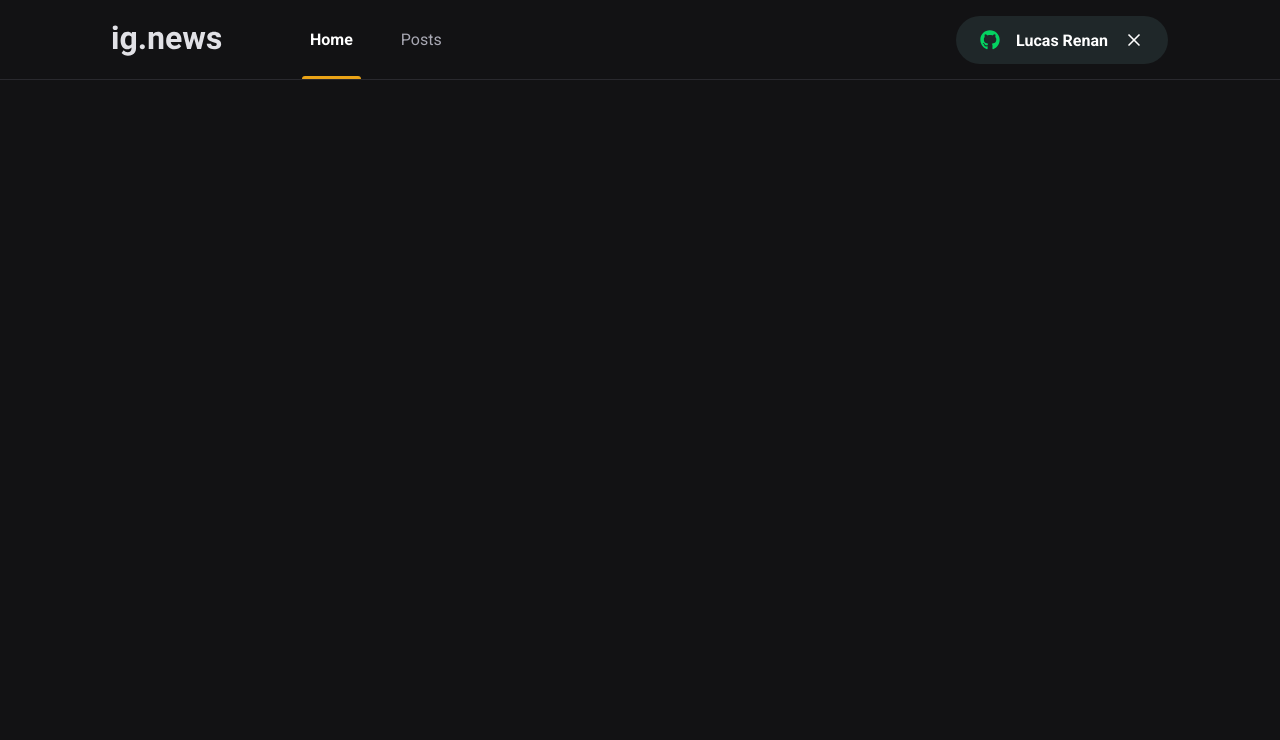
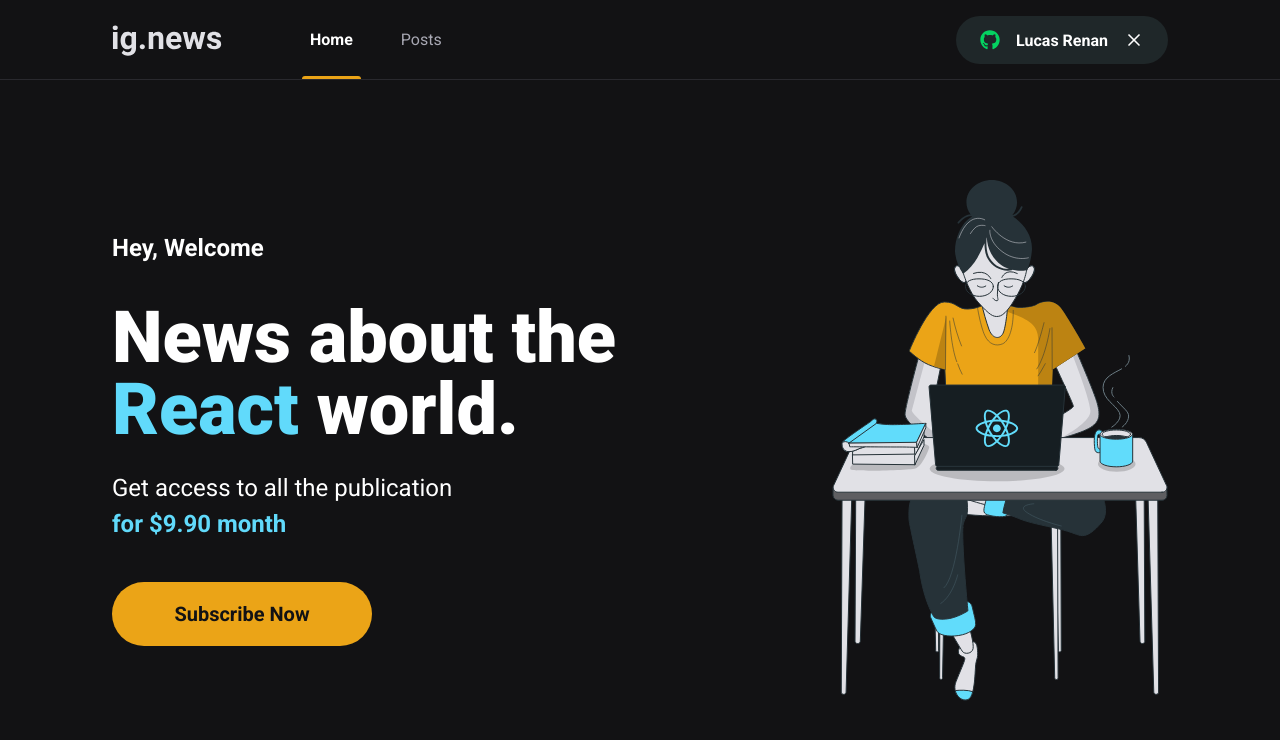
Before and after one commit to B-Lucas365/ig.news, a Next.js app: page / in a window 1280 px wide. Shown: the top 740 px of the page. Built offline with nearby package versions, Linux system fonts and the light colour scheme.

Commit message:
criado botão Signin, e botao de Subscribe. finalizado pagina home da aplicação

```diff
--- /dev/null
+++ b/src/components/SubscribeButton/index.tsx
@@ -0,0 +1,9 @@
+import { Subscribe } from "./style"
+
+export const SubscribeButton = () => {
+    return (
+        <Subscribe>
+            Subscribe Now
+        </Subscribe>
+    )
+}
--- /dev/null
+++ b/src/components/SubscribeButton/style.ts
@@ -0,0 +1,22 @@
+import styled from 'styled-components'
+
+export const Subscribe = styled.button`
+    width: 260px;
+    height: 4rem;
+    border: 0;
+    border-radius: 2rem;
+    background-color: var(--yellow-500);
+    color: var(--grey-900);
+    font-size: 1.25rem;
+    font-weight: bold;
+
+    display: flex;
+    align-items: center;
+    justify-content: center;
+
+    transition: filter .2s;
+
+    &:hover {
+        filter: brightness(.8);
+    }
+`
--- /dev/null
+++ b/src/pages/homeStyle.ts
@@ -0,0 +1,49 @@
+import styled from 'styled-components'
+
+export const Container = styled.main`
+    max-width: 1120px;
+    margin: 0 auto;
+    padding: 0 2rem;
+    height:calc(100vh - 5rem);
+
+    display: flex;
+    align-items: center;
+    justify-content: space-between;
+
+    .hero{
+        max-width: 600px;
+
+        > span {
+            font-size: 1.5rem;
+            font-weight: bold;
+
+        }
+
+        h1{
+            font-size: 4.5rem;
+            line-height: 4.5rem;
+            font-weight: 900;
+            margin-top: 2.5rem;
+
+            span {
+                color: var(--cyan-500);
+            }
+        }
+
+        p {
+            font-size: 1.5rem;
+            line-height: 2.25rem;
+            margin-top:1.5rem;
+
+            span {
+                color: var(--cyan-500);
+                font-weight: bold;
+            }
+        }
+
+        button{
+            margin-top: 2.5rem;
+        }
+    }
+
+`
--- a/src/pages/index.tsx
+++ b/src/pages/index.tsx
@@ -1,9 +1,25 @@
 import Head from 'next/head'
+import { SubscribeButton } from '../components/SubscribeButton'
+import { Container } from './homeStyle'
 
 export default function Home() {
   return (
     <>
-      <Head><title>Ig.news</title></Head>
+      <Head><title>Home | Ig.news</title></Head>
+
+      <Container>
+        <section className='hero'>
+          <span>Hey, Welcome</span>
+          <h1>News about the <span>React</span> world.</h1>
+          <p>
+            Get access to all the publication <br />
+            <span>for $9.90 month</span>
+          </p>
+          <SubscribeButton/>
+        </section>
+
+        <img src="/images/Mulher.svg" alt="Girl coding" className='girl-coding'/>
+      </Container>
     </>
   )
 }
```
Also changed, not shown: src/components/SigninButton/index.tsx (line endings or trailing spaces).
